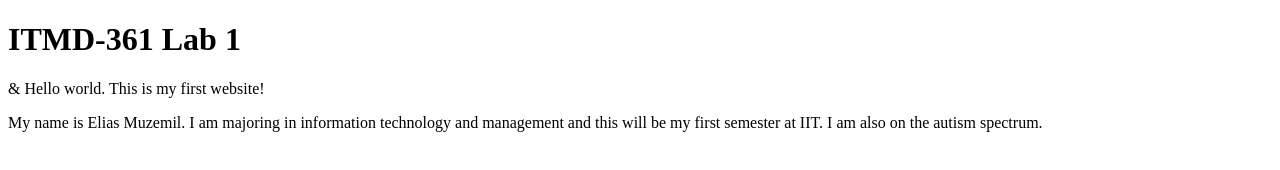
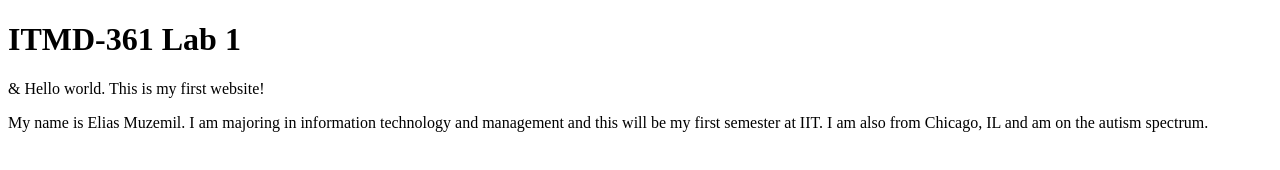
Before and after one commit to emuzemil900/index.html, a plain HTML site: page index.html in a window 1280 px wide. Drawn offline with Linux system fonts and the light colour scheme.

Commit message:
Update index.html

```diff
--- a/index.html
+++ b/index.html
@@ -7,6 +7,6 @@
 <body>
 <h1> ITMD-361 Lab 1 </h1>
   <p>&amp; Hello world. This is my first website!</p>
-  <p>My name is Elias Muzemil. I am majoring in information technology and management and this will be my first semester at IIT. I am also on the autism spectrum.</p>
+  <p>My name is Elias Muzemil. I am majoring in information technology and management and this will be my first semester at IIT. I am also from Chicago, IL and am on the autism spectrum.</p>
 </body>
 </html>
```
